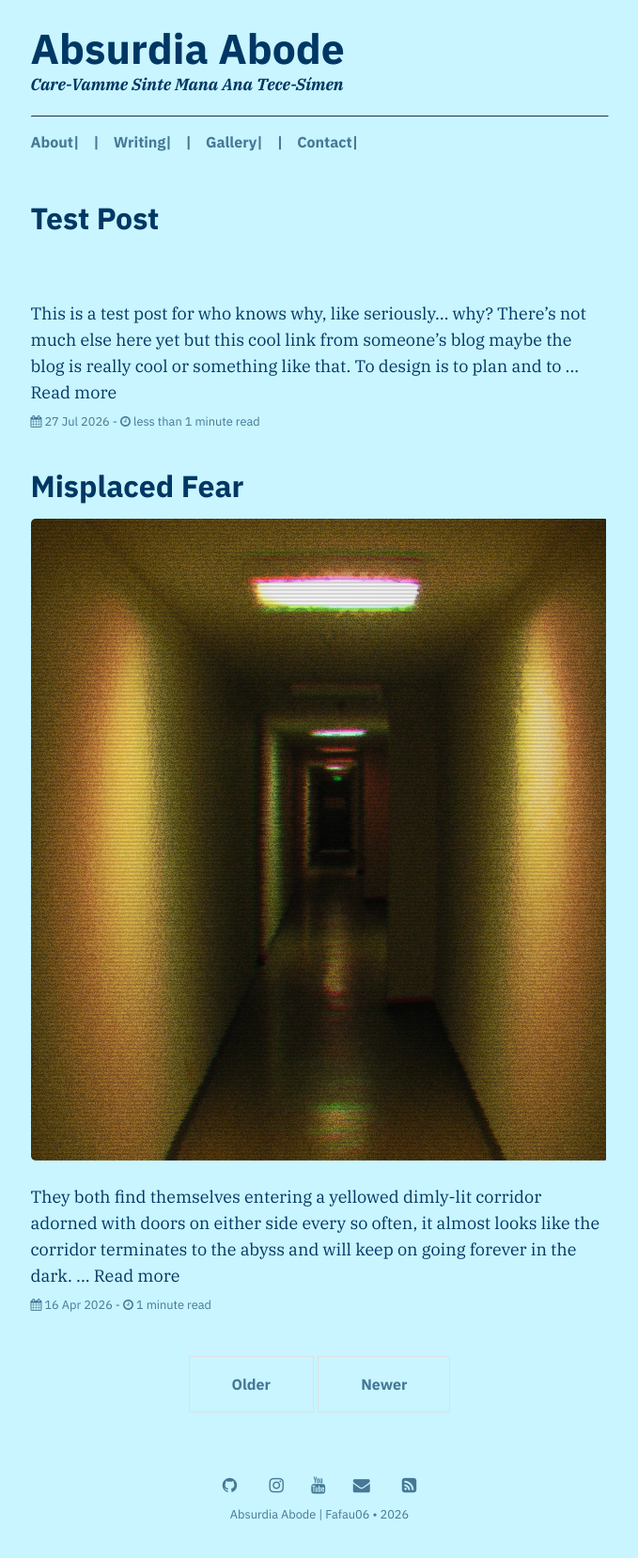
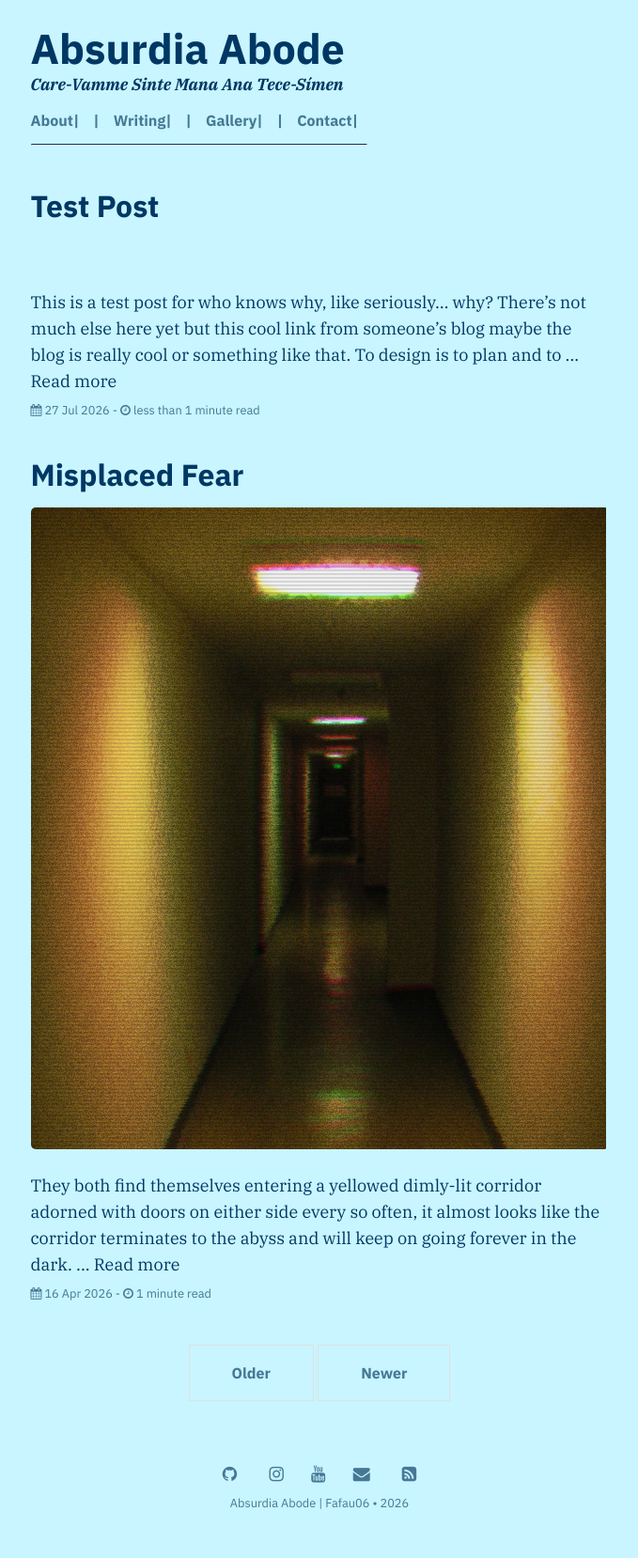
Before and after one commit to Fafau06/fafau06.github.io, a Jekyll site: the page built from index.html, in a window 1280 px wide. Shown: the whole page at 94% size, without its empty margins (300-979 px from the left). Built offline with Jekyll 4.4.1, drawn with Linux system fonts in a browser that asks for light colours; some web fonts are replaced; the list of posts is cut into pages by our own code.

Commit message:
Update menu.html

```diff
--- a/_includes/menu.html
+++ b/_includes/menu.html
@@ -1,9 +1,9 @@
 <div class="menu">
-	<hr>
 	<nav class="menu-content">
 		{% for item in site.data.settings.menu %}
 		<a href="{{ site.github.url }}/{{ item.url }}">{{ item.name }}|</a>
 		{% endfor %}
+		<hr>
 	</nav>
 	<!--<nav class="social-icons">
 		{% include social-icons.html %}
```
